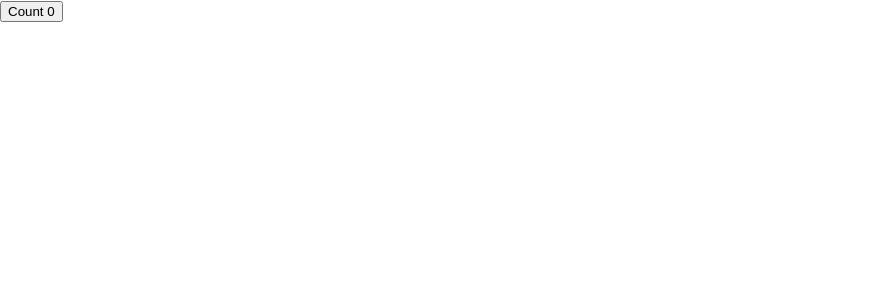
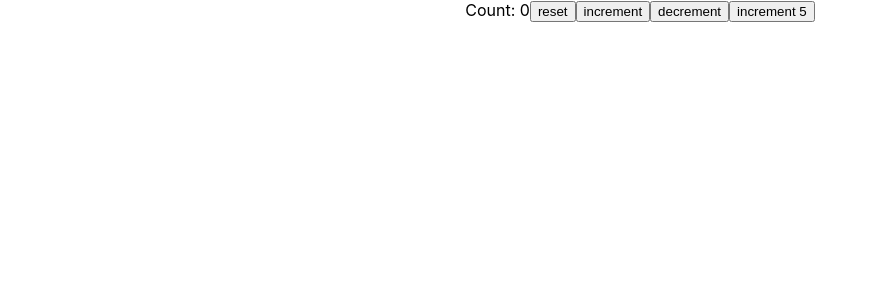
Before and after one commit to Hollie-Fritz/IndividualTaskQ2S1, a React (Create React App) app: page / in a window 1280 px wide. Shown: the top 300 px of the page, without its empty margins (0-878 px from the left). Built offline with nearby package versions, Linux system fonts and the light colour scheme.

Commit message:
useState with previous state

```diff
--- a/src/App.js
+++ b/src/App.js
@@ -1,12 +1,11 @@
 import './App.css'
-import HookCounter from './components/HookCounter'
+import HookCounterTwo from './components/HookCounterTwo'
 
 
 function App() {
   return (
-    <div>
-  {/* <ClassCounter /> */}
-  <HookCounter />
+    <div className='App'>
+      <HookCounterTwo />
   </div>
   )
 }
--- /dev/null
+++ b/src/components/HookCounterTwo.js
@@ -0,0 +1,23 @@
+import {useState} from 'react'
+
+function HookCounterTwo(){
+    const initialCount = 0
+    const [count, setCount] = useState(initialCount)
+    const incrementFive = () => {
+        for(let i = 0; i < 5; i++)(
+            setCount(prevCount => prevCount + 1)
+        )
+    }
+
+    return (
+        <div>
+            Count: {count}
+            <button onClick={() => setCount(initialCount)}>reset</button>
+            <button onClick={() => setCount(prevCount => prevCount + 1)}>increment</button>
+            <button onClick={() => setCount(prevCount => prevCount - 1)}>decrement</button>
+            <button onClick={incrementFive}>increment 5</button>
+        </div>
+    )
+}
+
+export default HookCounterTwo
```
